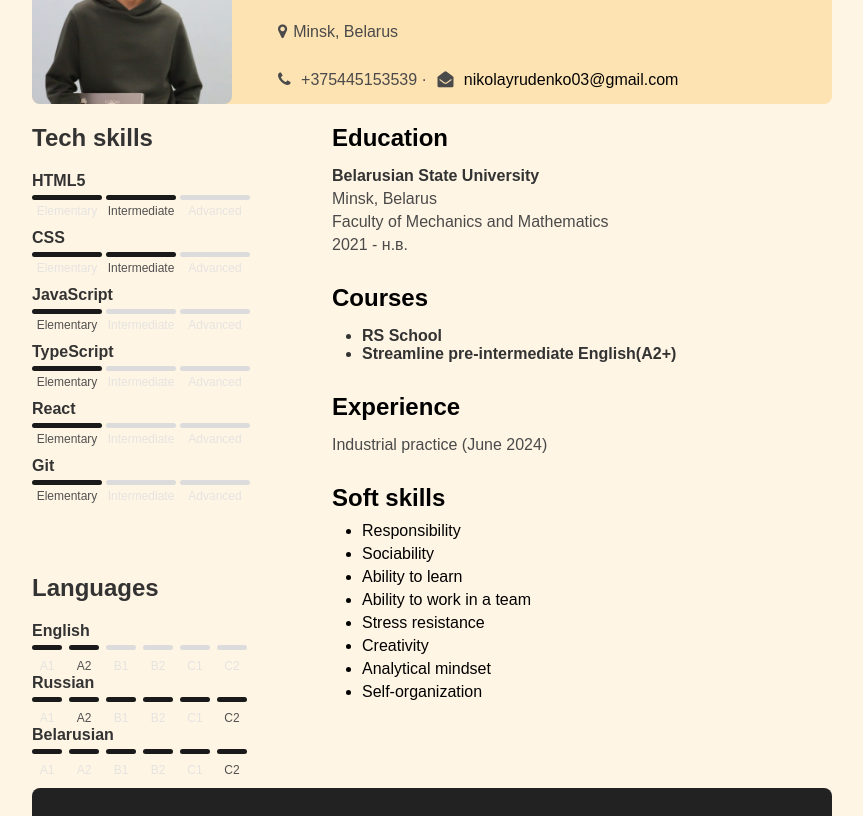
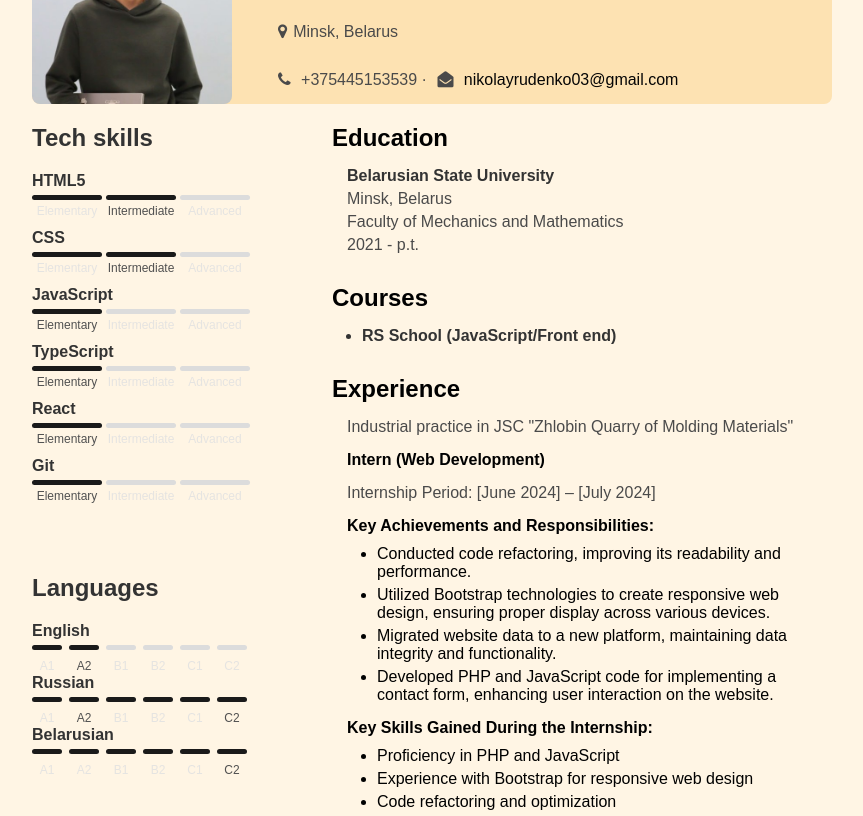
Before and after one commit to Plohish03/MyCV, a plain HTML site: page index.html in a window 1280 px wide. Shown: the part 116-932 px from the top of the page, without its empty margins (208-1071 px from the left). Drawn offline with Linux system fonts and the light colour scheme.

Commit message:
feat: new code in index and styles

```diff
--- a/index.html
+++ b/index.html
@@ -223,18 +223,36 @@
                 <h4>Belarusian State University</h4>
                 <p>Minsk, Belarus</p>
                 <p>Faculty of Mechanics and Mathematics</p>
-                <p>2021 - н.в.</p>
+                <p>2021 - p.t.</p>
             </div>
             <div class="courses">
                 <h1>Courses</h1>
                 <ul>
-                    <li><b>RS School</b></li>
-                    <li><b>Streamline pre-intermediate English(A2+)</b></li>
+                    <li><b>RS School (JavaScript/Front end)</b></li>
                 </ul>
             </div>
             <div class="experience">
                 <h1>Experience</h1>
-                <p>Industrial practice (June 2024) </p>
+                <p>Industrial practice in JSC "Zhlobin Quarry of Molding Materials"</p>
+                <h4>Intern (Web Development)</h4>
+                <p>Internship Period: [June 2024] – [July 2024]</p>
+                <h4>Key Achievements and Responsibilities:</h4>
+                <ul>
+                    <li>Conducted code refactoring, improving its readability and performance.</li>
+                    <li>Utilized Bootstrap technologies to create responsive web design, ensuring proper display across various devices.</li>
+                    <li>Migrated website data to a new platform, maintaining data integrity and functionality.</li>
+                    <li>Developed PHP and JavaScript code for implementing a contact form, enhancing user interaction on the website.</li>
+                </ul>
+                <h4>Key Skills Gained During the Internship:</h4>
+                <ul>
+                    <li>Proficiency in PHP and JavaScript</li>
+                    <li>Experience with Bootstrap for responsive web design</li>
+                    <li>Code refactoring and optimization</li>
+                    <li>Data migration and web content management</li>
+                </ul>
+
+
+
             </div>
             <!--<div class="achievements">
                 <h1>Achievements</h1>
--- a/styles.css
+++ b/styles.css
@@ -191,15 +191,12 @@ h2 {
 .education h4 {
     color:#333;
     margin-top: 15px;
+    margin-left: 15px;
 }
 .education p {
     color: #4a4a4a;
     margin-top: 5px;
-}
-.education ul {
-    color: #4a4a4a;
-    margin: 10px;
-    margin-left: 30px;
+    margin-left: 15px;
 }
 /****Courses****/
 
@@ -221,6 +218,19 @@ h2 {
 .experience p{
     color: #4a4a4a;
     margin-top: 15px;
+    margin-left: 15px;
+}
+.experience h4{
+    margin-top: 15px;
+    margin-left: 15px;
+}
+.experience ul{
+    margin: 10px;
+    margin-left: 30px;
+}
+.experience li {
+    margin-top: 5px;
+    margin-left: 15px;
 }
 /****Achievements****
 .achievements h1 {
```
